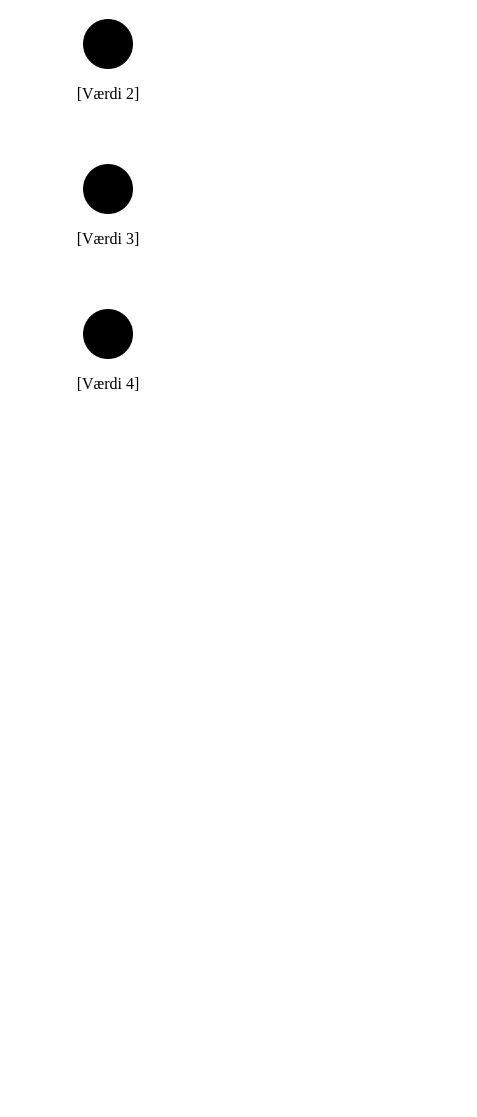
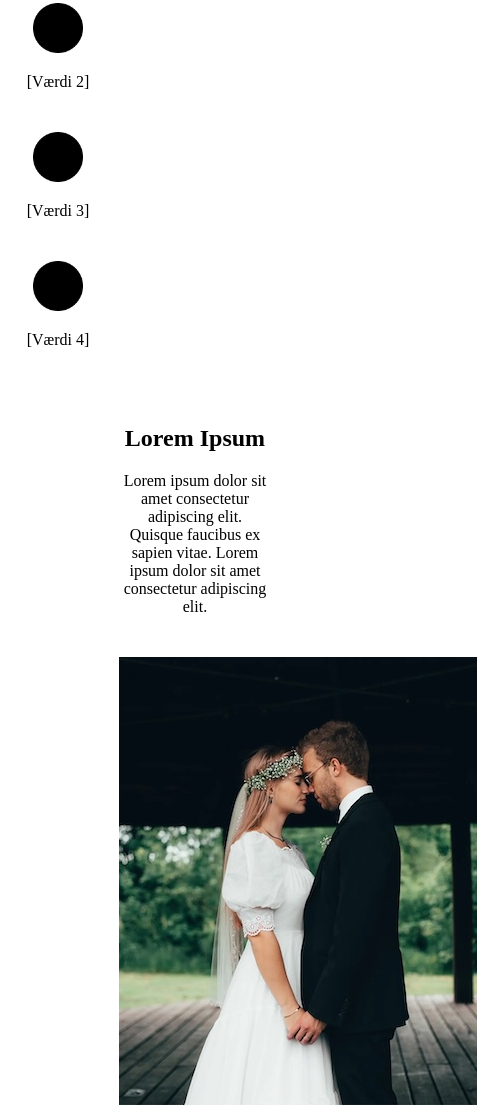
Before and after one commit to SaltyStarfish/Eksamensprojekt-Kristian-Paakjaer-Fotos, a plain HTML site: page forside-vaerdier-tekst-billedbokse.html in a window 390 px wide. Shown: the part 166-1283 px from the top of the page, 477 px wide, since content can reach past the window. Before the commit the page ends 844 px from the top, so only its background shows below. Drawn offline with Linux system fonts and the light colour scheme; a web font is replaced by a local one.

Commit message:
tekst- og billed-flexbox tilføjet

```diff
--- a/forside-vaerdier-tekst-billedbokse.css
+++ b/forside-vaerdier-tekst-billedbokse.css
@@ -3,44 +3,77 @@
     justify-content: center;
     gap: 80px;
     margin: 40px auto;
+    flex-wrap: wrap;
 }
 
 .vaerdi {
     text-align: center;
-    width: 120px;
-    height: 120px;
-    display: block;
-    margin: 0 40px;
+    width: 100px;
 }
 
 .vaerdi img {
     width: 80px;
-    height: 80px;
-    display: block;
-    margin: 0 auto;
+    height: auto;
 }
+
+.tekst-billede-boks {
+    display: flex;
+    justify-content: center;
+    align-items: center;
+    gap: 60px;
+    margin: auto;
+    max-width: 1200px;
+}
+
+.tekstboks {
+    max-width: 350px;
+}
+
+.billedboks {
+   width: 100%;
+   height: auto;
+}
+
 
 /* ----------------- Breakpoint 800px (tablet) ----------------- */
 @media (max-width: 800px) {
     .vaerdier-container {
     gap: 40px;
+    flex-wrap: nowrap;
     }
 
     .vaerdi img {
         width: 60px;
-        height: 60px;
+    }
+
+     .tekst-billede-boks {
+        gap: 40px;
+        max-width: 90%;
+     }
+
+    .tekstboks {
+        max-width: 45%;
+    }
+
+    .billedboks {
+        max-width: 45%;
     }
 }
 
 /* ----------------- Breakpoint 400 (mobil) ----------------- */
 @media (max-width: 400px) {
-    .vaerdier-container {
+    .vaerdier-container, .tekst-billede-boks {
         flex-direction: column;
         gap: 25px;
+        text-align: center;
     }
 
     .vaerdi img {
         width: 50px;
-        height: 50px;
+    }
+
+    .tekstboks
+    .billedboks {
+        max-width: 90%;
     }
 }
--- a/forside-vaerdier-tekst-billedbokse.html
+++ b/forside-vaerdier-tekst-billedbokse.html
@@ -1,5 +1,5 @@
 <!DOCTYPE html>
-<html lang="en">
+<html lang="da">
 <head>
     <meta charset="UTF-8">
     <meta name="viewport" content="width=device-width, initial-scale=1.0">
@@ -36,5 +36,18 @@
     </div>
 </div>
 
+<div>
+    <div class="tekst-billede-boks">
+        <div class="tekstboks">
+            <h2>Lorem Ipsum</h2>
+            <p>Lorem ipsum dolor sit amet consectetur adipiscing elit. Quisque faucibus ex sapien vitae. Lorem ipsum dolor sit amet consectetur adipiscing elit.</p>
+        </div>
+
+        <div class="billedboks">
+            <img src="images/bryllupsfotograf-nordjylland-parbillede.jpg">
+        </div>
+    </div>
+</div>
+
 </body>
 </html>
```
Also changed, not shown: images/bryllupsfotograf-nordjylland-parbillede.jpg (added).
